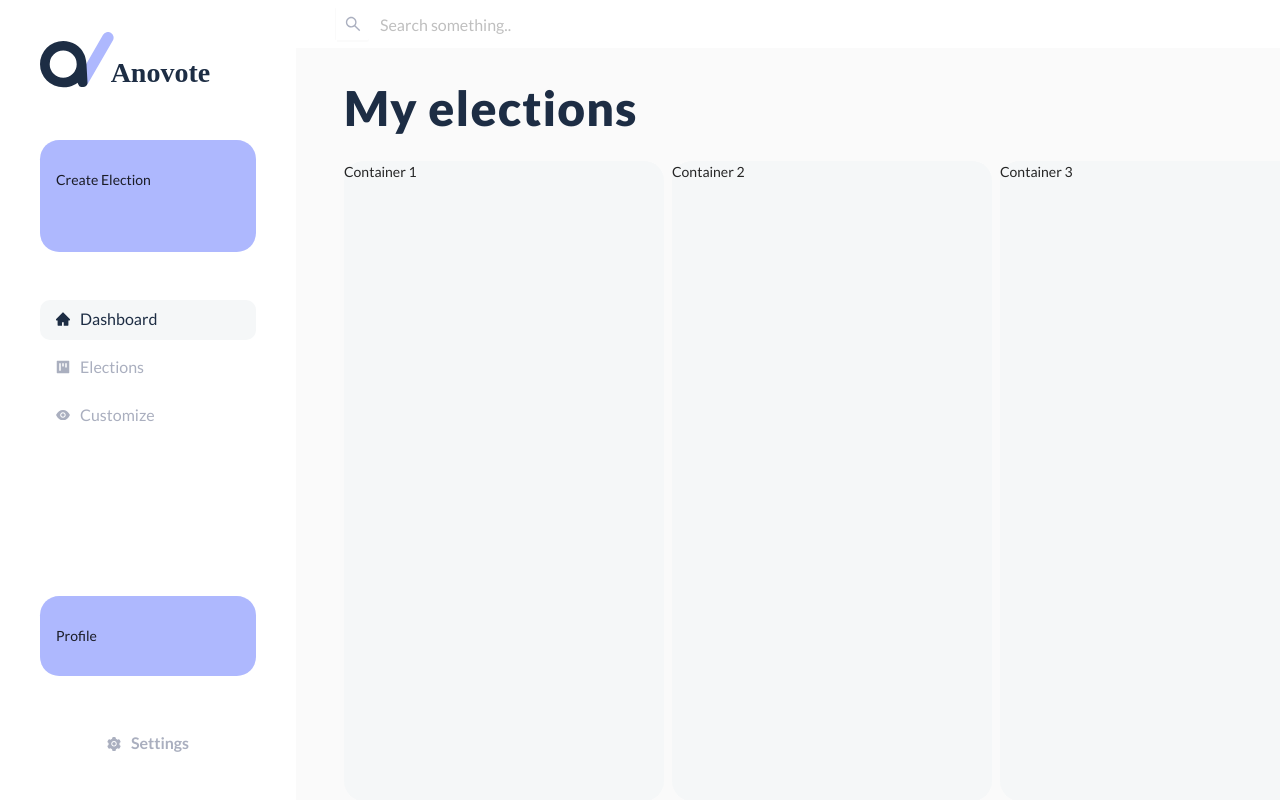
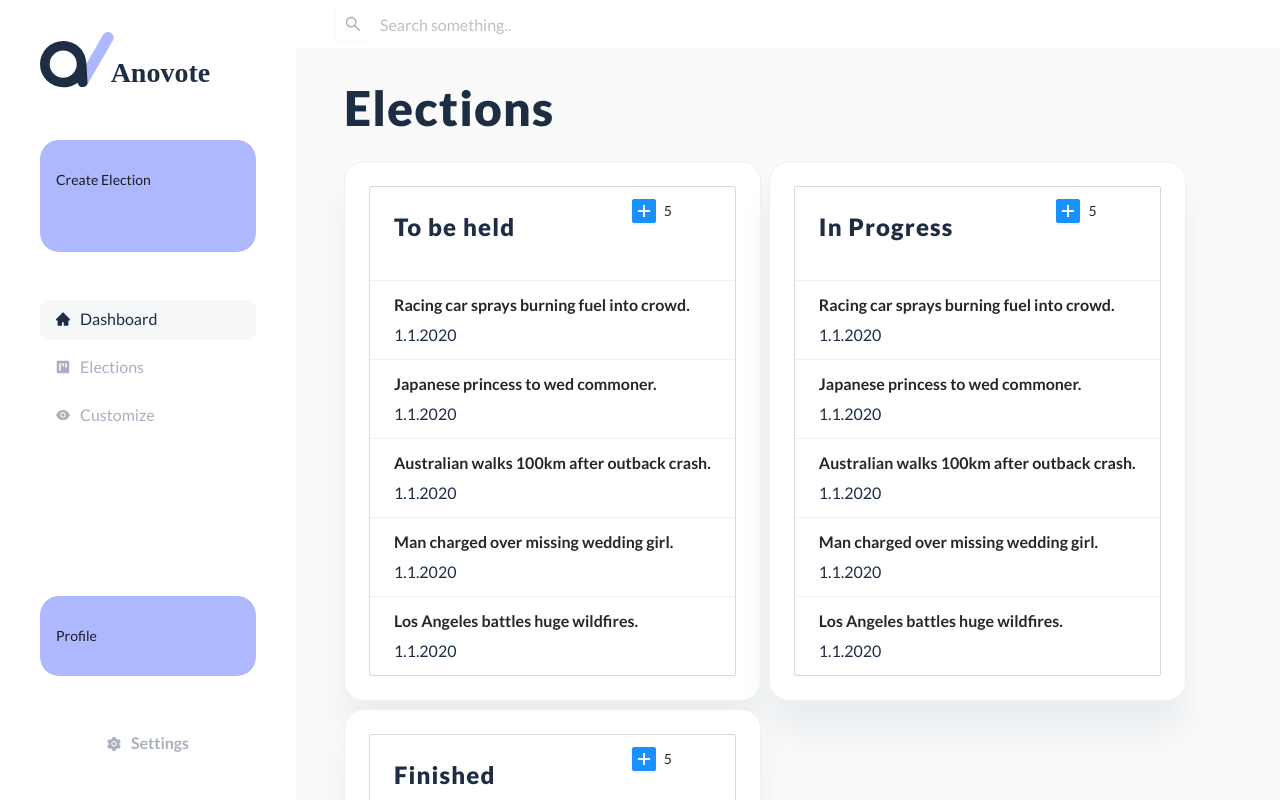
Before and after one commit to anovote/frontend, a React (Create React App) app: page /elections in a window 1280 px wide. Shown: the top 800 px of the page. Built offline with nearby package versions, Linux system fonts and the light colour scheme.

Commit message:
add elections view

```diff
--- a/src/views/elections/index.tsx
+++ b/src/views/elections/index.tsx
@@ -1,16 +1,20 @@
 import { Space } from 'antd'
 import Title from 'antd/lib/typography/Title'
 import React from 'react'
+import { useTranslation } from 'react-i18next'
+import ElectionCard from '../../components/ElectionCard'
 
 export default function ElectionsView(): React.ReactElement {
+    const [t] = useTranslation(['common'])
+
     return (
-        <div>
-            <Title>My elections</Title>
-            <Space>
-                <div id="upcoming">Container 1</div>
-                <div id="in-progress">Container 2</div>
-                <div id="finished">Container 3</div>
+        <>
+            <Title>{t('Elections')}</Title>
+            <Space wrap={true}>
+                <ElectionCard type="To be held"></ElectionCard>
+                <ElectionCard type="In Progress"></ElectionCard>
+                <ElectionCard type="Finished"></ElectionCard>
             </Space>
-        </div>
+        </>
     )
 }
```
